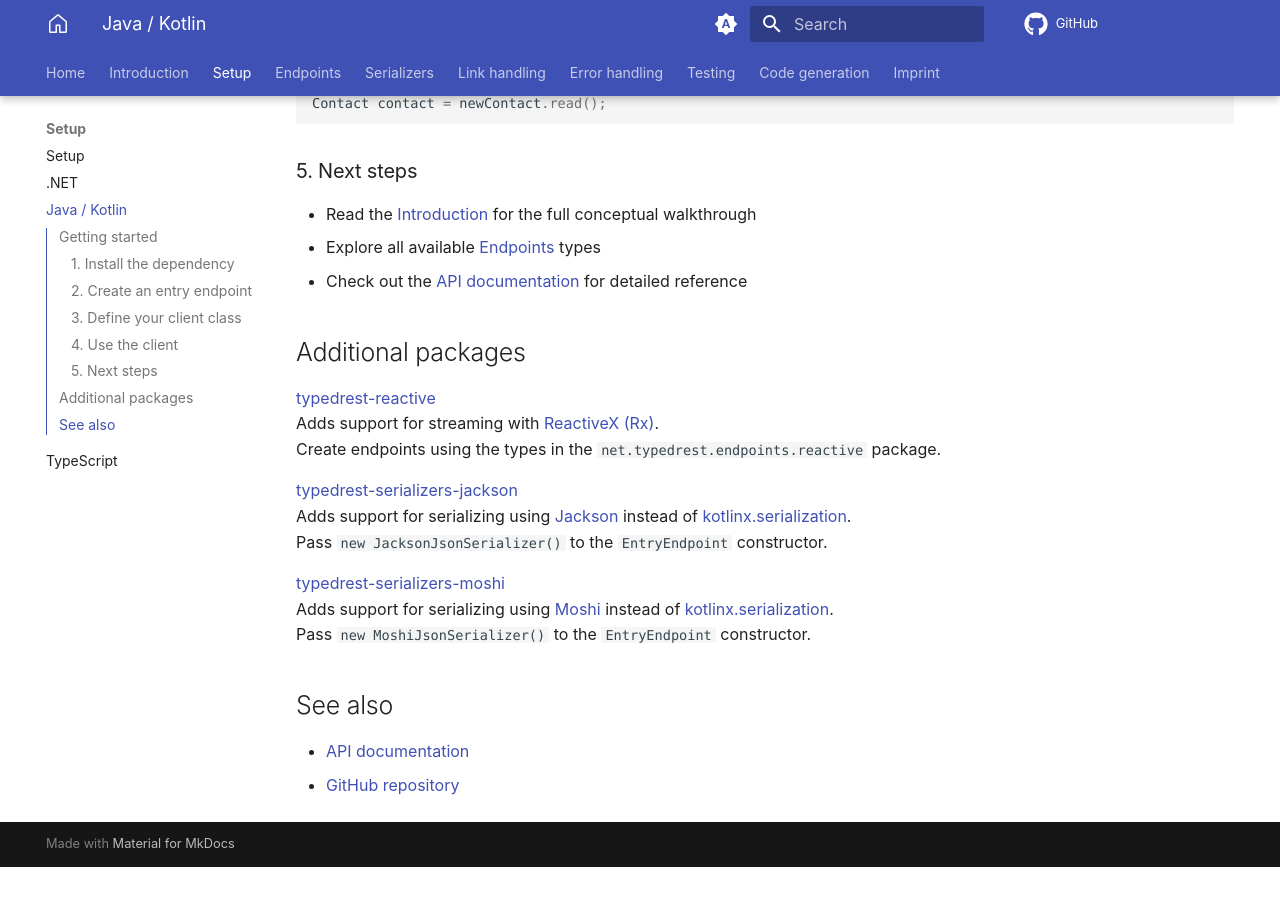
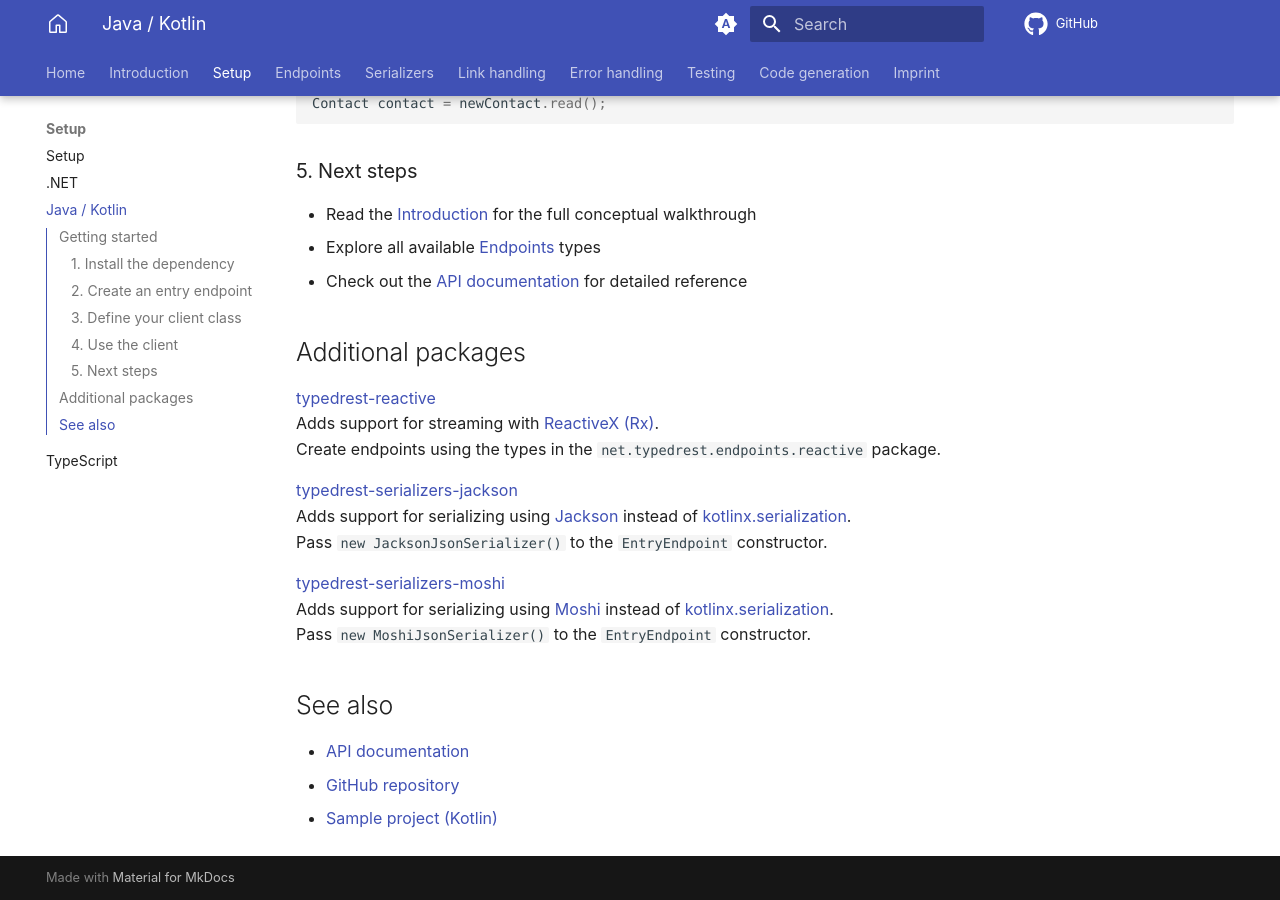
Before and after one commit to TypedRest/docs, an MkDocs documentation site: the page built from docs/setup/java.md, in a window 1280 px wide and 900 px high, scrolled down 1437 px. Built offline with MkDocs 1.6.1 and Material for MkDocs 9.7.7, drawn with Linux system fonts in a browser that asks for light colours; comment, search, counter and statistics services are not loaded; before the commit the page ends 2304 px from its top, so only the background shows below that.

Commit message:
Added links to Kotlin and TypeScript sample projects

```diff
--- a/docs/setup/java.md
+++ b/docs/setup/java.md
@@ -135,3 +135,4 @@ Pass `new MoshiJsonSerializer()` to the `EntryEndpoint` constructor.
 
 - [API documentation](https://java.typedrest.net/)
 - [GitHub repository](https://github.com/TypedRest/TypedRest-Java)
+- [Sample project (Kotlin)](https://github.com/TypedRest/Sample-Kotlin)
```
Also changed, not shown: docs/setup/typescript.md (+1 -0 lines).
